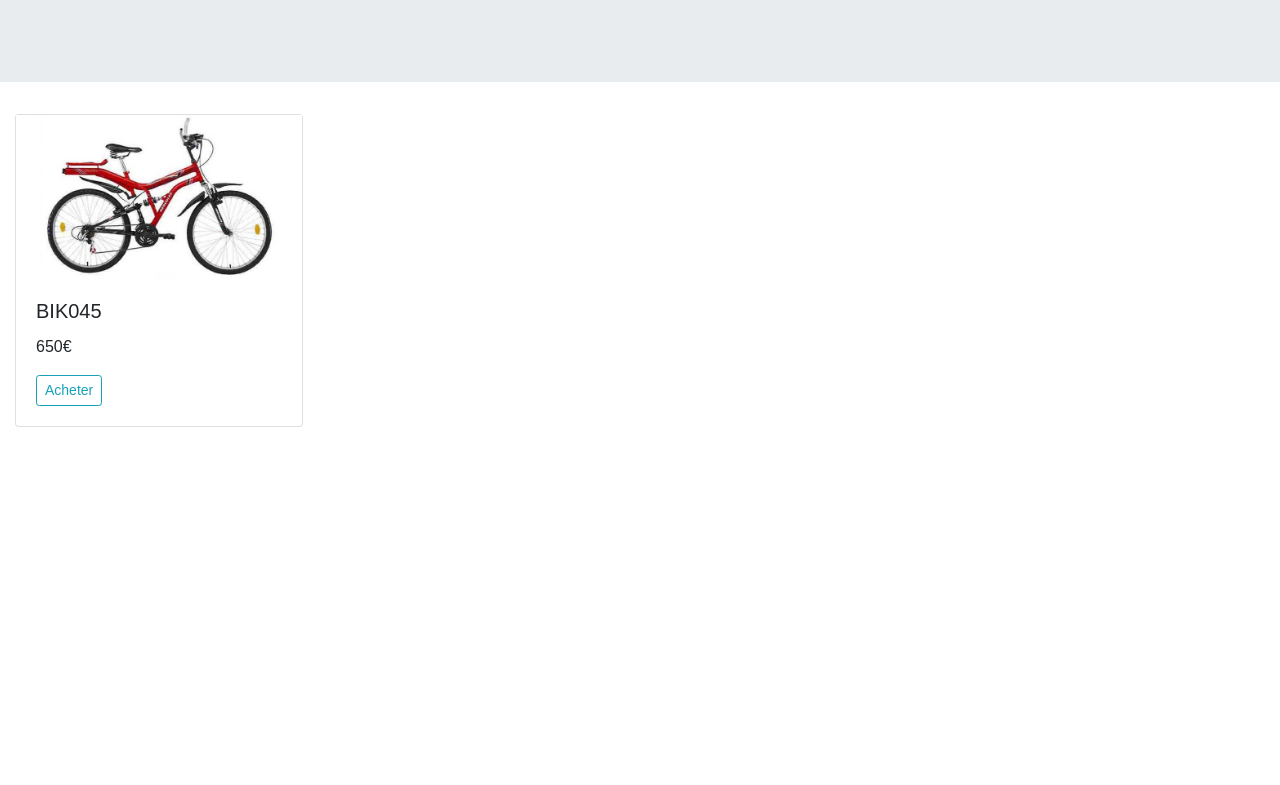
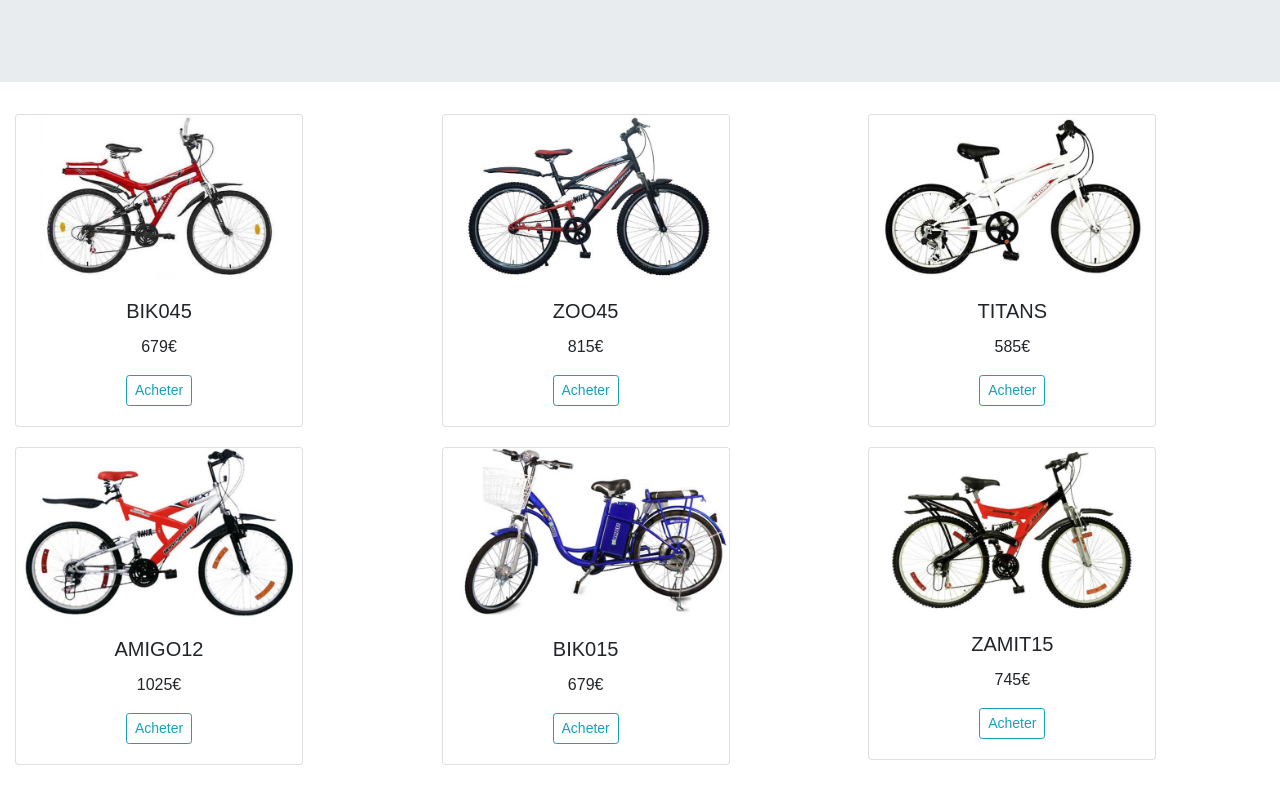
Before and after one commit to R3n1er/bikeshop-bootstrap, a Node server app: page / in a window 1280 px wide. Shown: the part 298-1083 px from the top of the page. Before the commit the page ends 725 px from the top, so only its background shows below. Run offline with Node 20, Linux system fonts and the light colour scheme; some libraries are stand-ins or nearby versions; some web fonts are replaced.

Commit message:
modif list of bikes

```diff
--- a/bikeshop/routes/index.js
+++ b/bikeshop/routes/index.js
@@ -1,25 +1,24 @@
-var express = require('express');
+var express = require("express");
 var router = express.Router();
 
 // Création de la liste des vélos
 var dataBike = [
-  { name: "BIK045", url: "/images/bike-1.jpg, price:679" },
-  { name: "ZOO45", url: "/images/bike-2.jpg, price:815" },
-  { name: "TITANS", url: "/images/bike-3.jpg, price:585" },
-  { name: "AMIGO12", url: "/images/bike-4.jpg, price:1025" },
-  { name: "BIK015", url: "/images/bike-5.jpg, price:679" },
-  { name: "ZAMIT15", url: "/images/bike-6.jpg, price:745" },
+  { name: "BIK045", url: "/images/bike-1.jpg", price:679 },
+  { name: "ZOO45", url: "/images/bike-2.jpg", price:815 },
+  { name: "TITANS", url: "/images/bike-3.jpg", price:585 },
+  { name: "AMIGO12", url: "/images/bike-4.jpg", price:1025 },
+  { name: "BIK015", url: "/images/bike-5.jpg", price:679 },
+  { name: "ZAMIT15", url: "/images/bike-6.jpg", price:745 },
 ];
 
-
 /* GET home page. */
-router.get('/', function(req, res, next) {
-  res.render('index', { title: 'Bike Shop Experience' });
+router.get("/", function (req, res, next) {
+  res.render("index", { title: "Bike Shop Experience", dataBike: dataBike });
 });
 
 /* SHOP PAGE. */
-router.get('/shop', function(req, res, next) {
-  res.render('shop', { title: 'Bike Shop Experience - SHOP PAGE' });
+router.get("/shop", function (req, res, next) {
+  res.render("shop", { title: "Bike Shop Experience - SHOP PAGE" });
 });
 
 module.exports = router;
--- a/bikeshop/views/index.ejs
+++ b/bikeshop/views/index.ejs
@@ -54,16 +54,21 @@
     <!-- BIKES SECTION: initializing of the grid here -->
 
     <div class="row">
-      <div class="col-12">
-        <div class="card" style="width: 18rem">
-          <img src="/images/bike-1.jpg" alt="Bike" />
-          <div class="card-body">
-            <h5 class="card-title">BIK045</h5>
-            <p class="price-article">650€</p>
-            <a href="shop" class="btn btn-outline-info btn-sm">Acheter</a>
-          </div>
+      <% for(let i=0;i<dataBike.length;i++){
+          %>
+          <div class="colxs-12 col-sm-6 col-md-4">
+          <div class="card" style="width: 18rem">
+            <img src=<%=dataBike[i].url %> class="card-img-top">
+            <div class="card-body text-center">
+              <h5 class="card-title"><%=dataBike[i].name%></h5>
+              <p class="price-article"><%=dataBike[i].price%>€</p>
+              <a href="shop" class="btn btn-outline-info btn-sm">Acheter</a>
+            </div>
         </div>
       </div>
+      <%
+      }
+      %>
     </div>
 
     <!-- Scripts ------------------------------------------- -->
```
